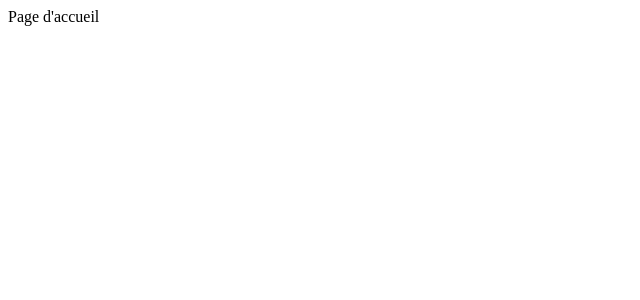
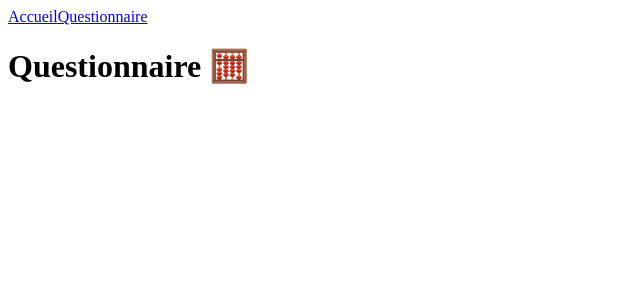
Before and after one commit to davidDC75/shiny-agency, a React (Create React App) app: page /survey in a window 1280 px wide. Shown: the top 300 px of the page, without its empty margins (0-640 px from the left). Built offline with nearby package versions, Linux system fonts and the light colour scheme.

Commit message:
Premier pas avec le système de Route de react

```diff
--- /dev/null
+++ b/src/components/Header/Header.jsx
@@ -0,0 +1,12 @@
+import { Link } from 'react-router-dom';
+
+function Header() {
+    return (
+        <nav>
+            <Link to="/">Accueil</Link>
+            <Link to="/survey">Questionnaire</Link>
+        </nav>
+    );
+}
+
+export default Header;
--- a/src/index.js
+++ b/src/index.js
@@ -2,11 +2,14 @@ import React from 'react';
 // Ne fonctionne pas sous react 17
 // import ReactDOM from 'react-dom/client';
 import ReactDOM from 'react-dom';
+import { BrowserRouter as Router, Routes, Route } from 'react-router-dom';
 
 // import './styles/index.css';
 // import App from './components/App';
 
+import Header from './components/Header/Header';
 import Home from './pages/Home';
+import Survey from './pages/Survey';
 
 import reportWebVitals from './reportWebVitals';
 
@@ -19,10 +22,16 @@ import reportWebVitals from './reportWebVitals';
 // );
 
 ReactDOM.render(
-  <React.StrictMode>
-    <Home />
-  </React.StrictMode>,
-  document.getElementById('root')
+    <React.StrictMode>
+        <Router>
+            <Header />
+            <Routes>
+                <Route path='/' element={<Home />} />
+                <Route path='/survey' element={<Survey />} />
+            </Routes>
+        </Router>
+    </React.StrictMode>,
+    document.getElementById('root')
 );
 // If you want to start measuring performance in your app, pass a function
 // to log results (for example: reportWebVitals(console.log))
--- /dev/null
+++ b/src/pages/Survey/index.jsx
@@ -0,0 +1,9 @@
+function Survey() {
+    return (
+        <div>
+            <h1>Questionnaire 🧮</h1>
+        </div>
+    );
+}
+
+export default Survey;
```
Also changed, not shown: src/components/App.js (deleted, +0 -27 lines), 1 other file (tests, documents, lock files or other folders).
